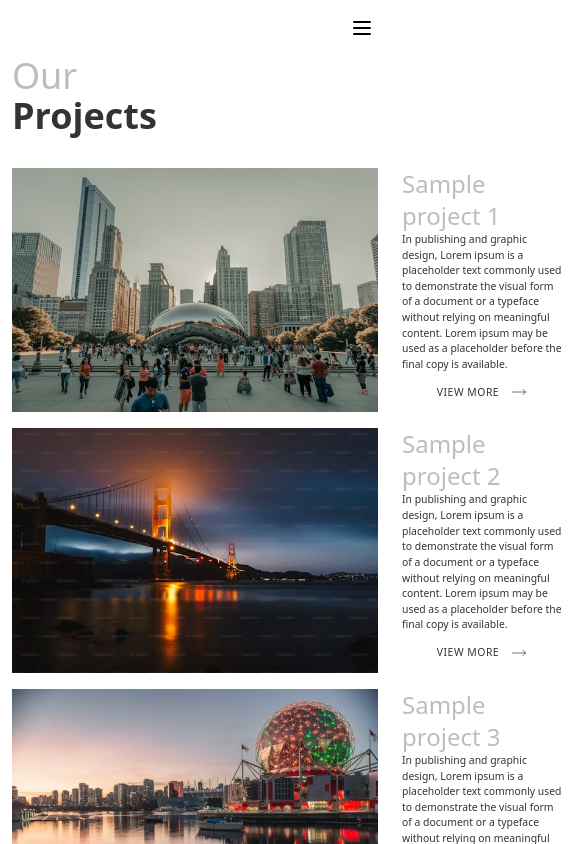
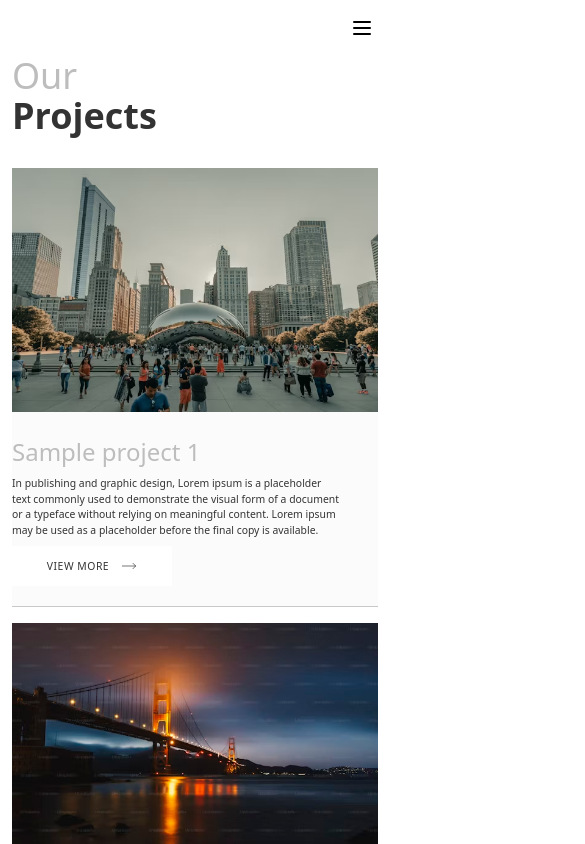
Before and after one commit to SnehaReddy10/explore-as-you-go, a React (Vite) app: page /projects in a window 390 px wide. Shown: the top 844 px of the page, 585 px wide, since content can reach past the window. Built offline with nearby package versions, Linux system fonts and the light colour scheme.

Commit message:
adjust projects ui to mobile view

```diff
--- a/src/pages/Projects.tsx
+++ b/src/pages/Projects.tsx
@@ -34,9 +34,9 @@ function Projects() {
       </div>
       <div className="flex flex-col gap-4">
         {projects.map((x) => (
-          <div className="flex gap-6 bg-gray-3">
+          <div className="flex flex-col md:flex-row gap-6 bg-gray-3 max-sm:pb-5 max-sm:border-b-[1px] max-sm:border-gray-1">
             <img src={`/assets/imgs/${x.img}.jpg`} alt={x.title} />
-            <div className="pe-8 flex flex-col justify-around">
+            <div className="pe-8 flex flex-col gap-2 justify-around">
               <h3 className="text-gray-4 text-2xl font-thin">{x.title}</h3>
               <p className="text-gray-9 text-balance text-xxs">
                 {x.description}
```
